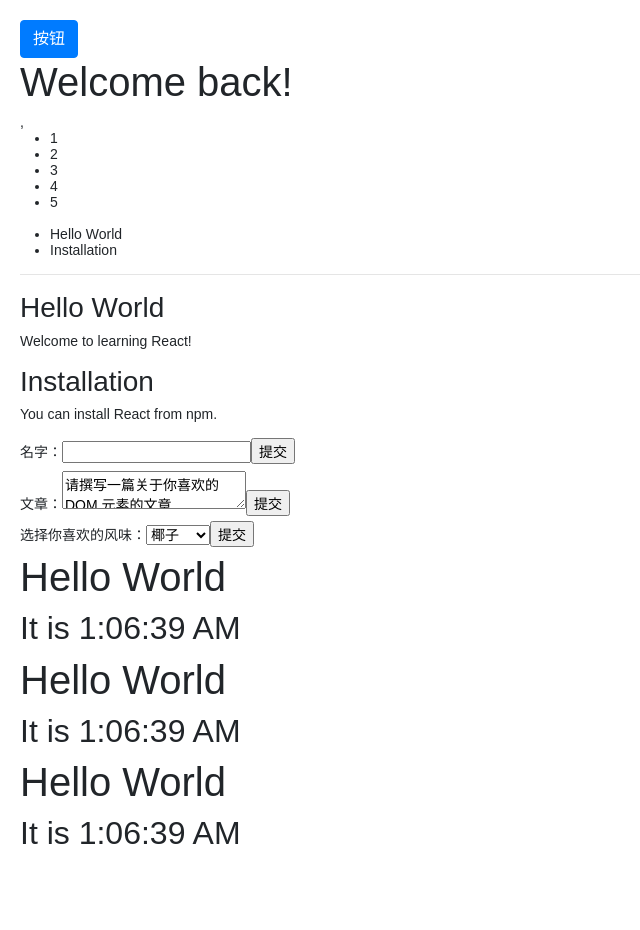
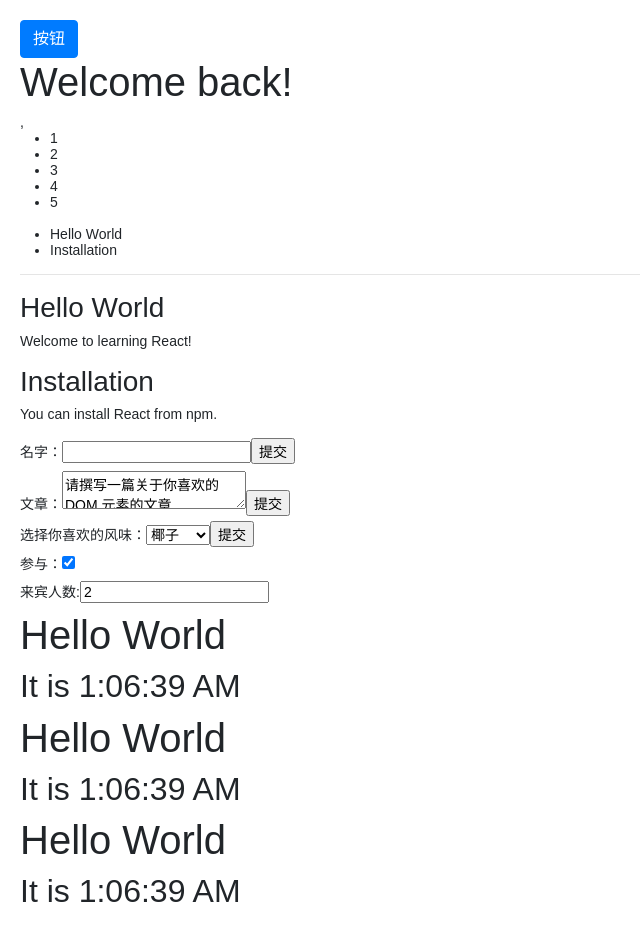
Before and after one commit to damingerdai/daming-react-ui, a React (Create React App) app: page / in a window 1280 px wide. Shown: the whole page, without its empty margins (0-640 px from the left). Before the commit the page ends 872 px from the top, so only its background shows below. Built offline with nearby package versions, Linux system fonts and the light colour scheme.

Commit message:
feat: add Reservation

```diff
--- a/src/app/App.js
+++ b/src/app/App.js
@@ -6,6 +6,7 @@
 import { NameForm } from './forms/NameForm';
 import { EssayForm } from './forms/EssayForm';
 import { FlavorForm } from './forms/FlavorForm';
+import { Reservation } from './forms/Reservation';
 
 export class App extends React.Component {
 
@@ -39,6 +40,7 @@
         <NameForm />
         <EssayForm />
         <FlavorForm />
+        <Reservation />
 
         <Clock></Clock>
         <Clock></Clock>
--- /dev/null
+++ b/src/app/forms/Reservation.js
@@ -0,0 +1,40 @@
+/* eslint-disable no-useless-constructor */
+import React from 'react';
+
+export class Reservation extends React.Component {
+    constructor(props) {
+        super(props);
+        this.state = {
+            isGoing: true,
+            numberOfGuests: 2
+        };
+
+        this.handleInputChange = this.handleInputChange.bind(this);
+    }
+
+    handleInputChange(event) {
+        const target = event.target;
+        const value = target.name === 'isGoing' ? target.checked: target.value;
+        const name = target.name;
+
+        this.setState({
+            [name]: value
+        });
+    }
+
+    render() {
+        return (
+            <form>
+                <label>
+                    参与：
+                    <input name="isGoing" type="checkbox" checked={this.state.isGoing} onChange={this.handleInputChange}></input>
+                </label>
+                <br/>
+                <label>
+                    来宾人数:
+                        <input name="numberOfGuests" type="number" value={this.state.numberOfGuests} onChange={this.handleInputChange}></input>
+                </label>
+            </form>
+        )
+    }
+}
```
